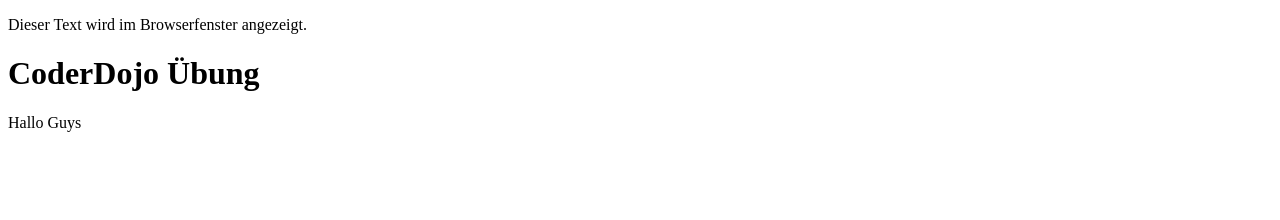
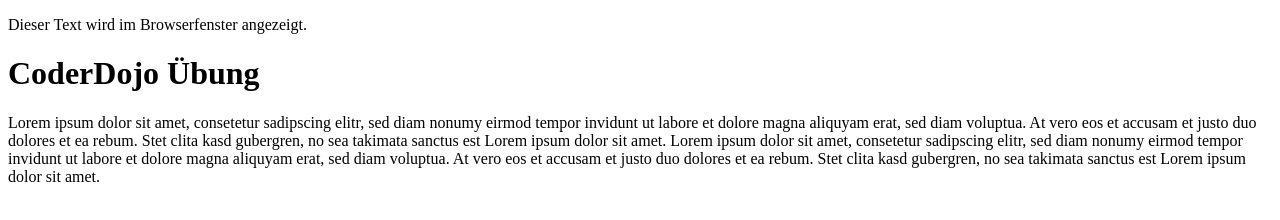
Before and after one commit to eurogym/first-homepage-SarahEli, a plain HTML site: page index.html in a window 1280 px wide. Drawn offline with Linux system fonts and the light colour scheme.

Commit message:
Text Latein

```diff
--- a/index.html
+++ b/index.html
@@ -11,4 +11,4 @@
 
 </html>
 <h1>CoderDojo &Uuml;bung</h1>
-<p>Hallo Guys </p>
+<p>Lorem ipsum dolor sit amet, consetetur sadipscing elitr, sed diam nonumy eirmod tempor invidunt ut labore et dolore magna aliquyam erat, sed diam voluptua. At vero eos et accusam et justo duo dolores et ea rebum. Stet clita kasd gubergren, no sea takimata sanctus est Lorem ipsum dolor sit amet. Lorem ipsum dolor sit amet, consetetur sadipscing elitr, sed diam nonumy eirmod tempor invidunt ut labore et dolore magna aliquyam erat, sed diam voluptua. At vero eos et accusam et justo duo dolores et ea rebum. Stet clita kasd gubergren, no sea takimata sanctus est Lorem ipsum dolor sit amet.</p>
```
